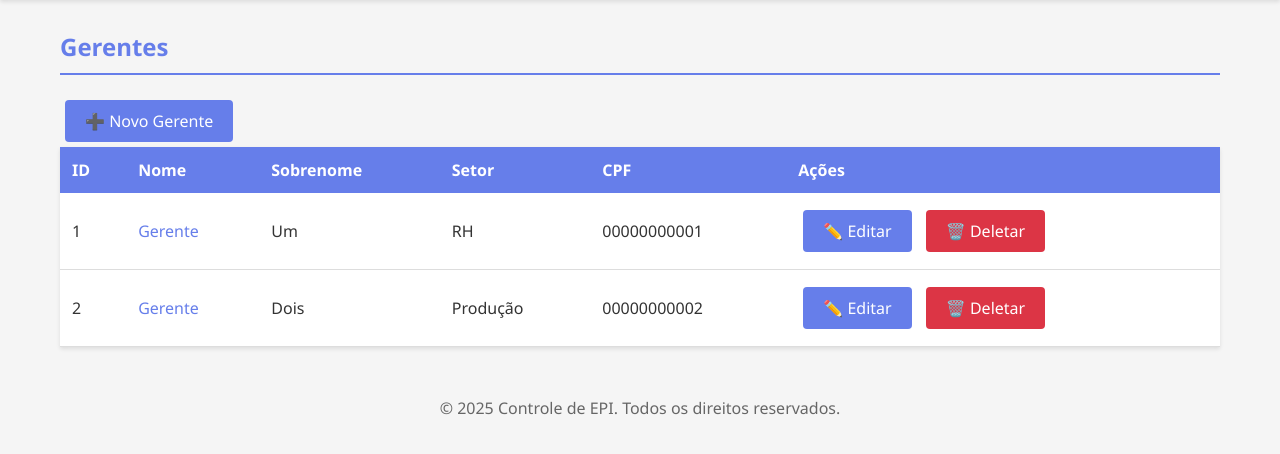
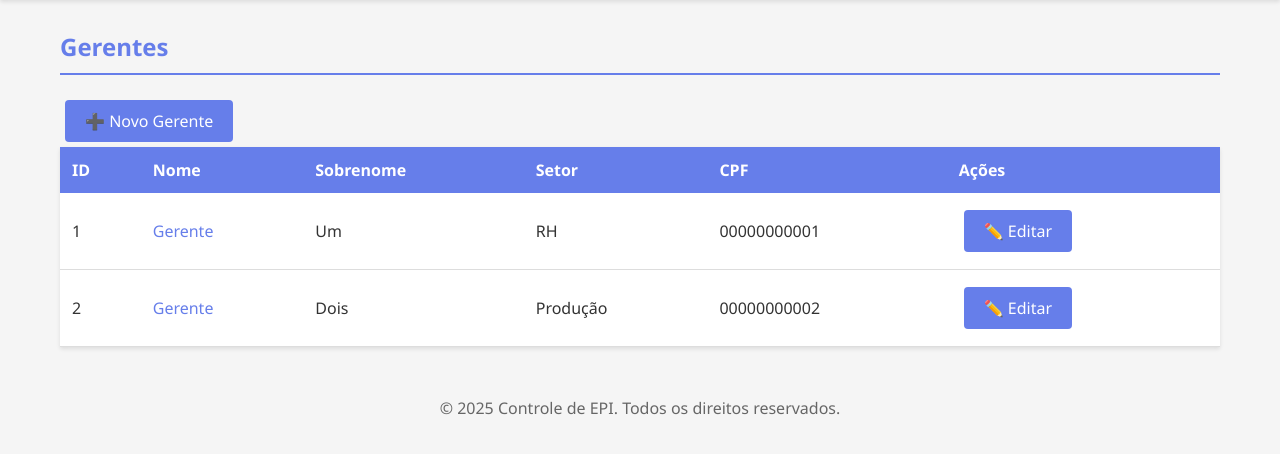
Before and after one commit to danielschia/controle_epi, a Django app: page /epi_admin/gerentes/ in a window 1280 px wide. Shown: the part 136-590 px from the top of the page. Run offline with Django 5.2, Linux system fonts and the light colour scheme; a user stored in the database is signed in; data comes from the database, SQL or seed files in the repository.

Commit message:
remover botão de delete do gerente

```diff
--- a/epi_admin/templates/epi_admin/gerente_list.html
+++ b/epi_admin/templates/epi_admin/gerente_list.html
@@ -28,10 +28,6 @@
                     {% if user.is_superuser or gerente.user and gerente.user.id == user.id %}
                         <a href="{% url 'gerente_update' gerente.pk %}" class="btn">✏️ Editar</a>
                     {% endif %}
-
-                    {% if user.is_superuser or gerente.user and gerente.user.id == user.id %}
-                        <a href="{% url 'gerente_delete' gerente.pk %}" class="btn danger">🗑️ Deletar</a>
-                    {% endif %}
                 </td>
             </tr>
             {% endfor %}
```
